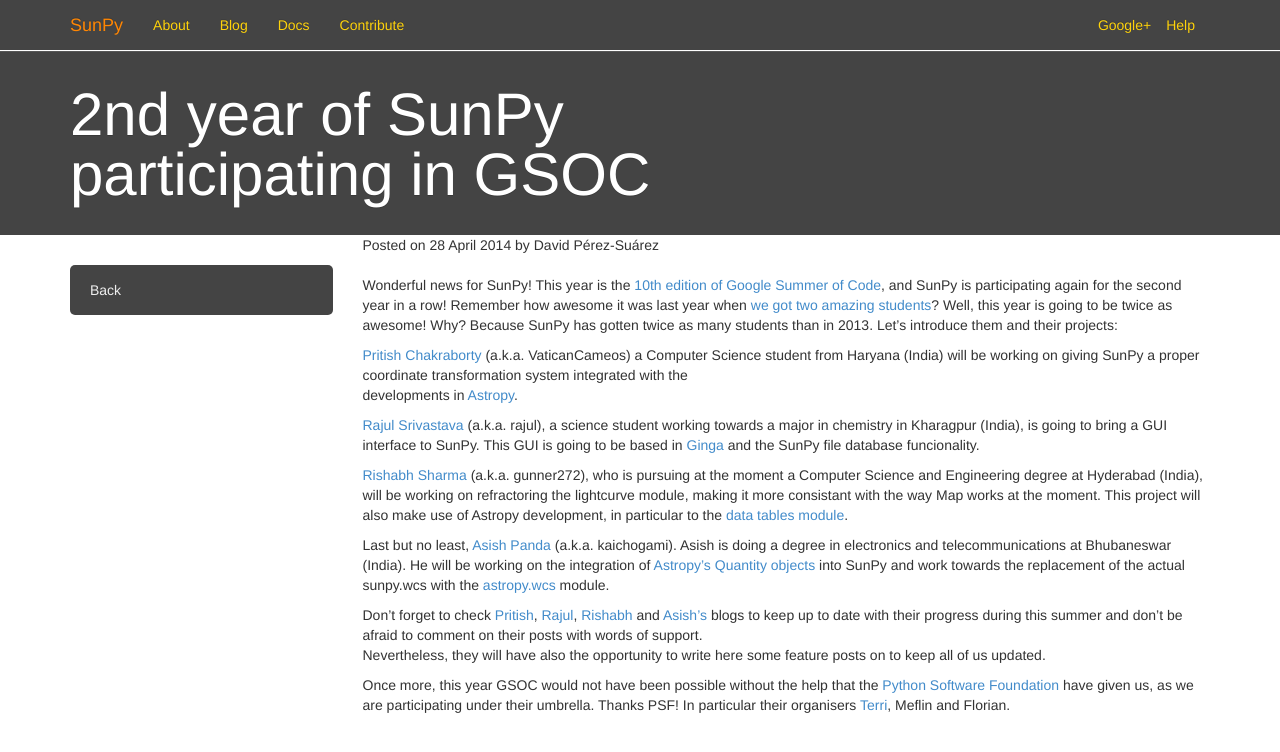
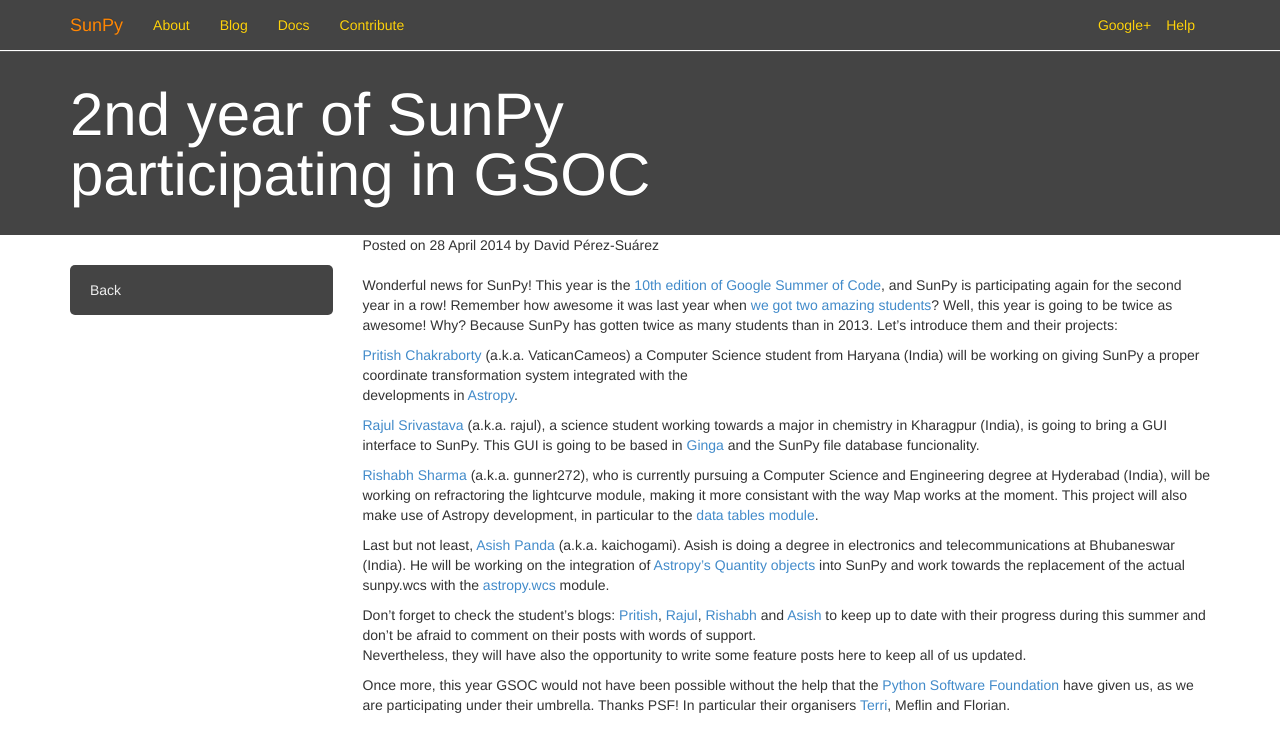
Before and after one commit to sunpy/sunpy.org, a Jekyll site: the page built from _posts/2014-04-28-gsoc-4-students.md, in a window 1280 px wide. Shown: the top 752 px of the page. Built offline with Jekyll 4.4.1, drawn with Linux system fonts in a browser that asks for light colours; nearby versions of some CDN libraries; Markdown is read by kramdown in place of the engine named in the settings; comment, search, counter and statistics services are not loaded.

Commit message:
corrected Cadair's suggestions

```diff
--- a/_posts/2014-04-28-gsoc-4-students.md
+++ b/_posts/2014-04-28-gsoc-4-students.md
@@ -24,13 +24,13 @@
 the SunPy file database funcionality.
 
 [Rishabh Sharma](https://github.com/gunner272) (a.k.a. gunner272),
-who is pursuing at the moment a Computer Science and Engineering degree at Hyderabad (India),
+who is currently pursuing a Computer Science and Engineering degree at Hyderabad (India),
 will be working on refractoring the lightcurve module, making it
 more consistant with the way Map works at the moment.
 This project will also make use of Astropy development, in particular to
 the [data tables module](https://astropy.readthedocs.org/en/stable/table/index.html).
 
-Last but no least, [Asish Panda](https://github.com/kaichogami) (a.k.a. kaichogami).
+Last but not least, [Asish Panda](https://github.com/kaichogami) (a.k.a. kaichogami).
 Asish is doing a degree in electronics and telecommunications at Bhubaneswar (India).
 He will be working on the integration of
 [Astropy's Quantity objects](https://astropy.readthedocs.org/en/stable/units/index.html)
@@ -38,15 +38,15 @@
 [astropy.wcs](https://astropy.readthedocs.org/en/stable/wcs/index.html)
 module.
 
-Don't forget to check
+Don't forget to check the student's blogs:
 [Pritish](http://thejoyofpython.wordpress.com/),
 [Rajul](http://pettycoder.blogspot.in),
 [Rishabh](http://rishabhsharmagunner.wordpress.com/) and
-[Asish's](http://sunpygsoc.wordpress.com/)
-blogs to keep up to date with their progress during this summer and don't be
+[Asish](http://sunpygsoc.wordpress.com/)
+to keep up to date with their progress during this summer and don't be
 afraid to comment on their posts with words of support.
-Nevertheless, they will have also the opportunity to write here some feature posts
-on to keep all of us updated.
+Nevertheless, they will have also the opportunity to write some feature posts here
+to keep all of us updated.
 
 Once more, this year GSOC would not have been possible without the help that the
 [Python Software Foundation](https://wiki.python.org/moin/SummerOfCode/2014)
```
